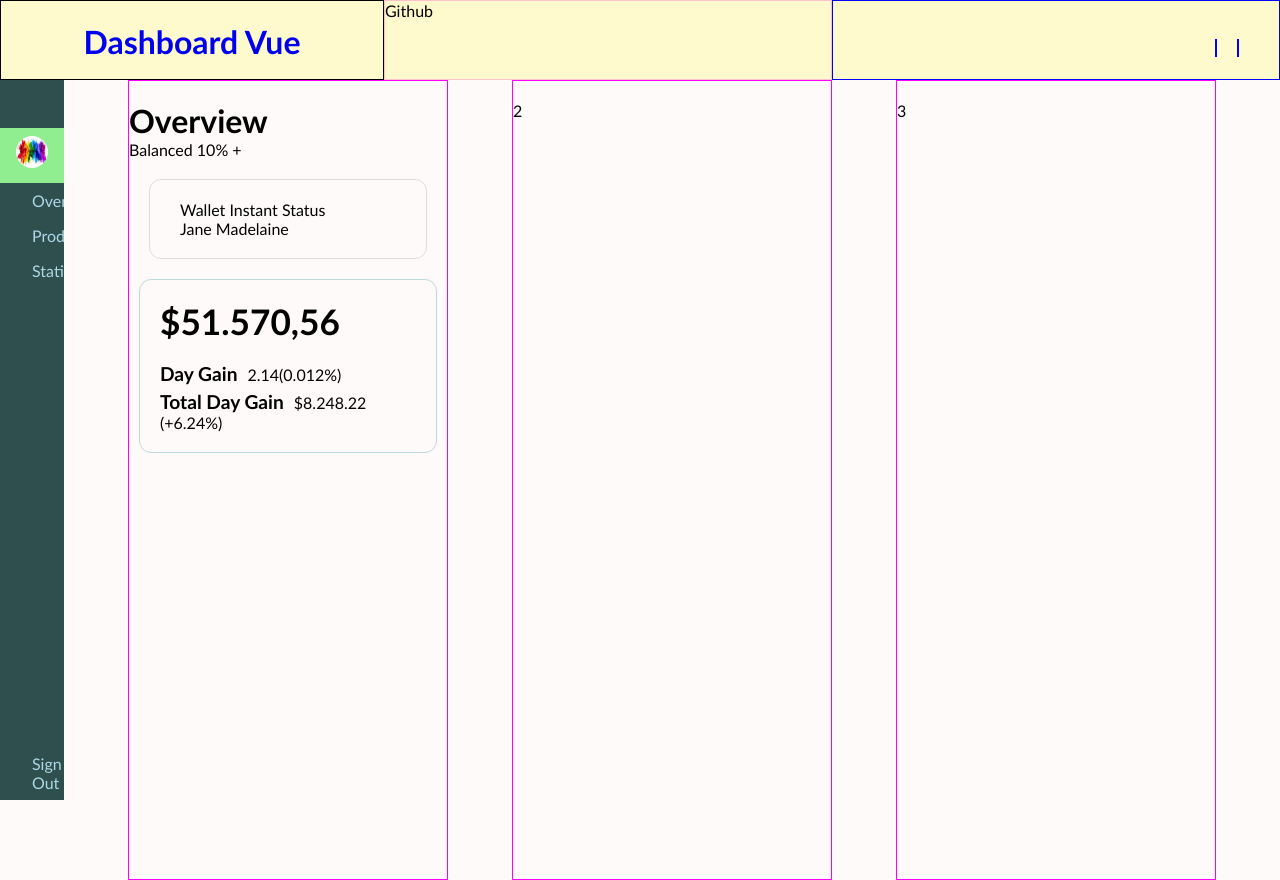
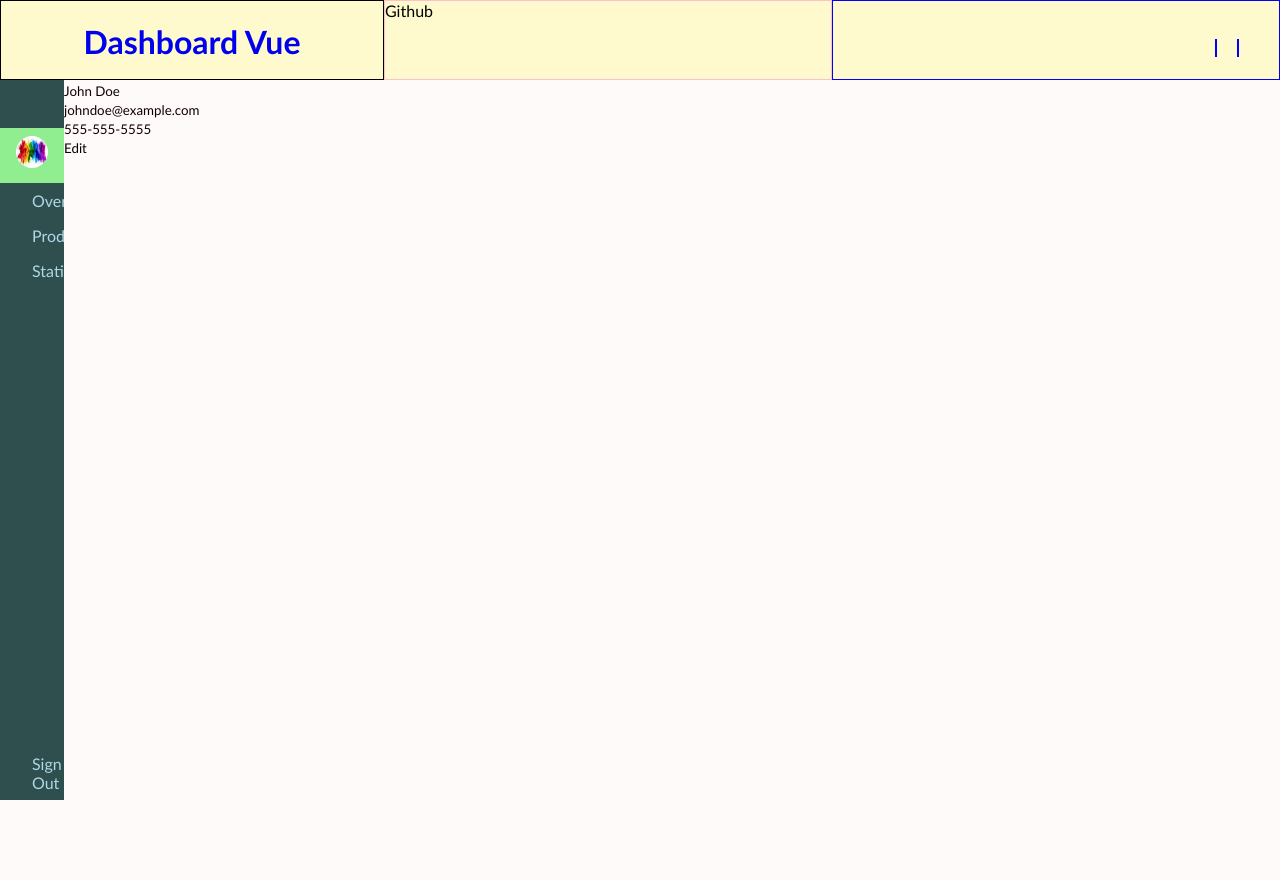
Before and after one commit to banuaggun/dashboard-vue, a Vue app: page /profile in a window 1280 px wide. After the commit the page ends 800 px from the top, so only its background shows below. Built offline with nearby package versions, Linux system fonts and the light colour scheme; some icons are missing.

Commit message:
Necessary form editing is being done for the profile page.

```diff
--- a/src/views/Profile.vue
+++ b/src/views/Profile.vue
@@ -1,30 +1,72 @@
 <template>
-  <div class="profile-page">
-    <div class="profile-page-wrapper">
-      <div class="column column-1">
-        <OverviewProfileVue/>
+  <div>
+    <form>
+      <div>
+        <input type="text" id="name" v-model="name" :disabled="!editing" />
       </div>
-      <div class="column column-2">2</div>
-      <div class="column column-3">3</div>
-    </div>
+      <div>
+        <input type="email" id="email" v-model="email" :disabled="!editing" />
+      </div>
+      <div>
+        <input type="tel" id="phone" v-model="phone" :disabled="!editing" />
+      </div>
+      <div>
+        <button :class="{edit: !editing}" @click.prevent="editing = !editing">{{ editing ? 'Save' : 'Edit' }}</button>
+        <button v-if="editing" @click.prevent="cancel()">Cancel</button>
+      </div>
+    </form>
   </div>
 </template>
 
-<script setup>
-import OverviewProfileVue from '../components/OverviewProfile.vue'
-
+<script>
+export default {
+  data() {
+    return {
+      name: 'John Doe',
+      email: 'johndoe@example.com',
+      phone: '555-555-5555',
+      editing: false,
+      originalName: '',
+      originalEmail: '',
+      originalPhone: '',
+    };
+  },
+  methods: {
+    cancel() {
+      this.name = this.name;
+      this.email = this.email;
+      this.phone = this.phone;
+      this.editing = false;
+    },
+  },
+  watch: {
+    name(value) {
+      if (!this.originalName) {
+        this.originalName = value;
+      }
+    },
+    email(value) {
+      if (!this.originalEmail) {
+        this.originalEmail = value;
+      }
+    },
+    phone(value) {
+      if (!this.originalPhone) {
+        this.originalPhone = value;
+      }
+    },
+  },
+};
 </script>
-
 <style>
-.profile-page-wrapper{
-  display:grid;
-  grid-template-columns: repeat(auto-fit, 20rem);
-  justify-content:space-evenly;
+input{
+  border:0;
+  background-color:transparent;
+  color:#100;
 }
-.column{
-  border:1px solid fuchsia;
-  height:100vh;
-  padding:20px 0;
+button.edit:focus input{
+  border-bottom: 2px solid #f00;
 }
 
+
 </style>
```
